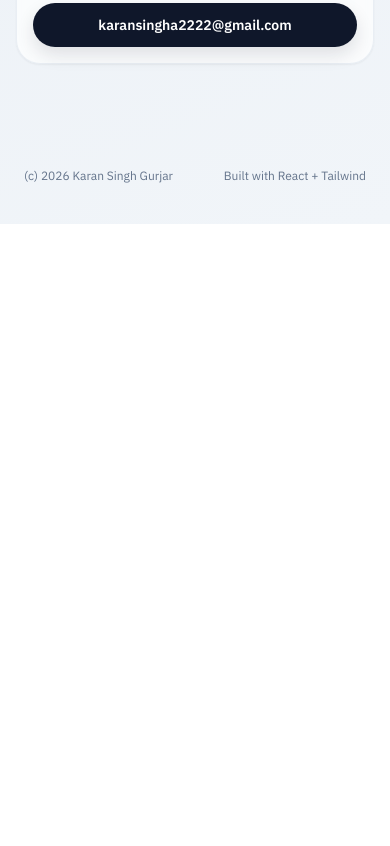
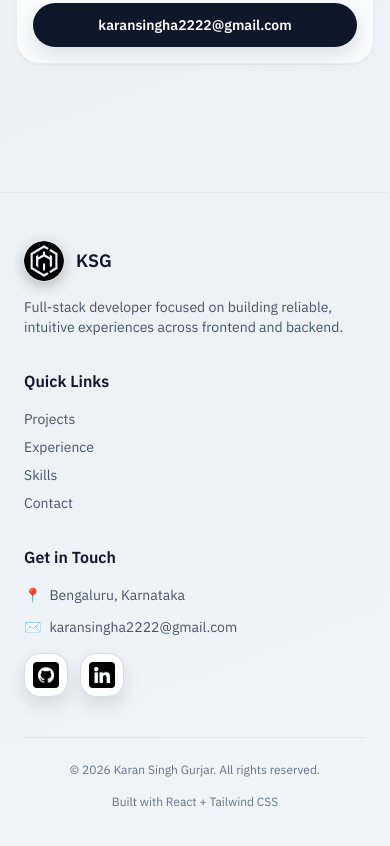
Before and after one commit to karansinghgurjar/ksg_portfolio, a React (Vite) app: page / in a window 390 px wide. Shown: the part 3640-4486 px from the top of the page. Before the commit the page ends 3864 px from the top, so only its background shows below. Built offline with nearby package versions, Linux system fonts and the light colour scheme.

Commit message:
Add comprehensive footer with nav, socials, contact info
- 3-column responsive layout
- Brand section with logo and description
- Quick navigation links
- Contact info with location and email
- GitHub and LinkedIn social icons
- Copyright bar at bottom

Co-Authored-By: Warp <agent@warp.dev>

```diff
--- a/src/App.jsx
+++ b/src/App.jsx
@@ -401,9 +401,71 @@ export default function App() {
         </section>
       </main>
 
-      <footer className="mx-auto flex w-full max-w-6xl items-center justify-between px-6 py-10 text-xs text-slate-500 dark:text-slate-400">
-        <span>(c) {year} Karan Singh Gurjar</span>
-        <span>Built with React + Tailwind</span>
+      <footer className="border-t border-slate-200 dark:border-white/10 mt-16">
+        <div className="mx-auto w-full max-w-6xl px-6 py-12">
+          <div className="grid gap-8 md:grid-cols-3">
+            {/* Brand & Description */}
+            <div>
+              <a className="flex items-center gap-3 text-lg font-bold" href="#top">
+                <img className="logo-circle" src={logoSrc} alt="Karan Singh Gurjar logo" />
+                <span>KSG</span>
+              </a>
+              <p className="mt-4 text-sm text-slate-600 dark:text-slate-400">
+                Full-stack developer focused on building reliable, intuitive experiences across frontend and backend.
+              </p>
+            </div>
+
+            {/* Quick Links */}
+            <div>
+              <h4 className="font-bold text-slate-900 dark:text-white">Quick Links</h4>
+              <nav className="mt-4 flex flex-col gap-2 text-sm">
+                <a className="text-slate-600 hover:text-slate-900 dark:text-slate-400 dark:hover:text-white transition" href="#projects">Projects</a>
+                <a className="text-slate-600 hover:text-slate-900 dark:text-slate-400 dark:hover:text-white transition" href="#experience">Experience</a>
+                <a className="text-slate-600 hover:text-slate-900 dark:text-slate-400 dark:hover:text-white transition" href="#skills">Skills</a>
+                <a className="text-slate-600 hover:text-slate-900 dark:text-slate-400 dark:hover:text-white transition" href="#contact">Contact</a>
+              </nav>
+            </div>
+
+            {/* Contact Info */}
+            <div>
+              <h4 className="font-bold text-slate-900 dark:text-white">Get in Touch</h4>
+              <div className="mt-4 space-y-3 text-sm text-slate-600 dark:text-slate-400">
+                <p className="flex items-center gap-2">
+                  <span>📍</span> Bengaluru, Karnataka
+                </p>
+                <a className="flex items-center gap-2 hover:text-slate-900 dark:hover:text-white transition" href="mailto:karansingha2222@gmail.com">
+                  <span>✉️</span> karansingha2222@gmail.com
+                </a>
+              </div>
+              <div className="mt-4 flex gap-3">
+                <a
+                  className="icon-btn"
+                  href="https://github.com/karansinghgurjar"
+                  target="_blank"
+                  rel="noreferrer"
+                  aria-label="GitHub"
+                >
+                  <img src={githubIcon} alt="GitHub" />
+                </a>
+                <a
+                  className="icon-btn"
+                  href="https://www.linkedin.com/in/karan-singh-gurjar-052b30197/"
+                  target="_blank"
+                  rel="noreferrer"
+                  aria-label="LinkedIn"
+                >
+                  <img src={linkedinIcon} alt="LinkedIn" />
+                </a>
+              </div>
+            </div>
+          </div>
+
+          {/* Bottom Bar */}
+          <div className="mt-10 flex flex-col items-center justify-between gap-4 border-t border-slate-200 pt-6 text-xs text-slate-500 dark:border-white/10 dark:text-slate-400 md:flex-row">
+            <span>© {year} Karan Singh Gurjar. All rights reserved.</span>
+            <span>Built with React + Tailwind CSS</span>
+          </div>
+        </div>
       </footer>
     </div>
   );
```
